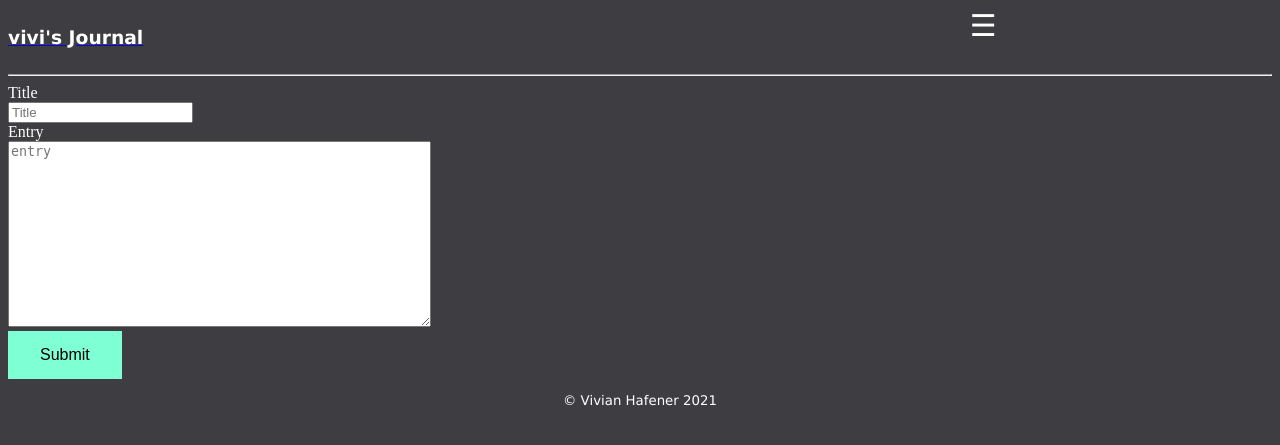
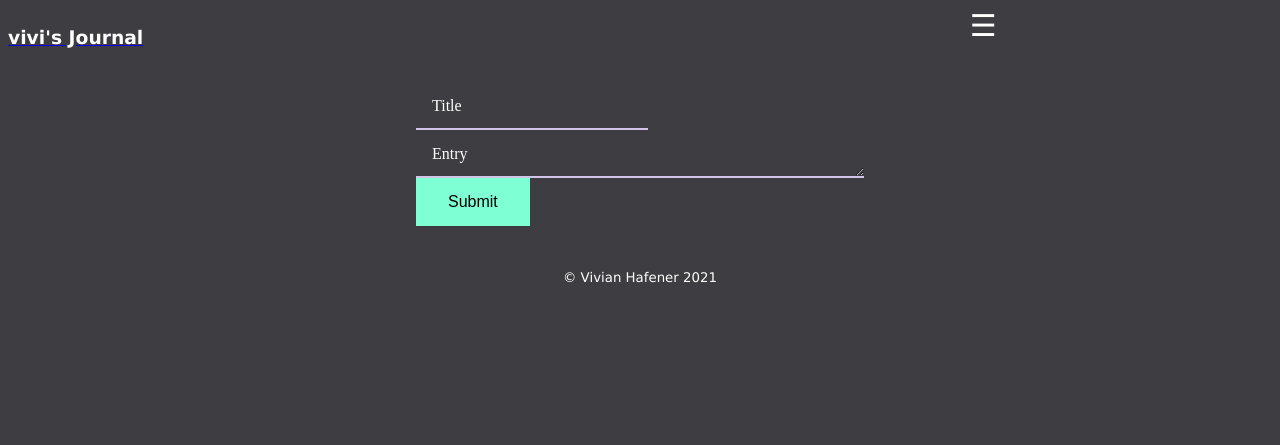
Before and after one commit to vivian-hafener-lanl/journal, a Flask app: page /new in a window 1280 px wide. Shown: the top 445 px of the page. Run offline with Flask 2, Linux system fonts and the light colour scheme; a user stored in the database is signed in.

Commit message:
Started working on the CSS

```diff
--- a/project/static/style.css
+++ b/project/static/style.css
@@ -160,6 +160,207 @@ span {
 
   .show {display: block;}
 
+/* Material design */
+
+/*
+=====
+RESET STYLES
+=====
+*/
+
+.field__input{
+    --uiFieldPlaceholderColor: var(--fieldPlaceholderColor, #767676);
+
+    background-color: transparent;
+    border-radius: 0;
+    border: none;
+
+    -webkit-appearance: none;
+    -moz-appearance: none;
+
+    font-family: inherit;
+    font-size: inherit;
+  }
+
+  .field__input:focus::-webkit-input-placeholder{
+    color: var(--uiFieldPlaceholderColor);
+  }
+
+  .field__input:focus::-moz-placeholder{
+    color: var(--uiFieldPlaceholderColor);
+  }
+
+  /*
+  =====
+  CORE STYLES
+  =====
+  */
+
+  .field{
+    --uiFieldBorderWidth: var(--fieldBorderWidth, 2px);
+    --uiFieldPaddingRight: var(--fieldPaddingRight, 1rem);
+    --uiFieldPaddingLeft: var(--fieldPaddingLeft, 1rem);
+    --uiFieldBorderColorActive: var(--fieldBorderColorActive, rgba(22, 22, 22, 1));
+
+    display: var(--fieldDisplay, inline-flex);
+    position: relative;
+    font-size: var(--fieldFontSize, 1rem);
+  }
+
+  .field__input{
+    box-sizing: border-box;
+    width: var(--fieldWidth, 100%);
+    height: var(--fieldHeight, 3rem);
+    padding: var(--fieldPaddingTop, 1.25rem) var(--uiFieldPaddingRight) var(--fieldPaddingBottom, .5rem) var(--uiFieldPaddingLeft);
+    border-bottom: var(--uiFieldBorderWidth) solid var(--fieldBorderColor, rgba(0, 0, 0, .25));
+  }
+
+  .field__input:focus{
+    outline: none;
+  }
+
+  .field__input::-webkit-input-placeholder{
+    opacity: 0;
+    transition: opacity .2s ease-out;
+  }
+
+  .field__input::-moz-placeholder{
+    opacity: 0;
+    transition: opacity .2s ease-out;
+  }
+
+  .field__input:focus::-webkit-input-placeholder{
+    opacity: 1;
+    transition-delay: .2s;
+  }
+
+  .field__input:focus::-moz-placeholder{
+    opacity: 1;
+    transition-delay: .2s;
+  }
+
+  .field__label-wrap{
+    box-sizing: border-box;
+    pointer-events: none;
+    cursor: text;
+
+    position: absolute;
+    top: 0;
+    right: 0;
+    bottom: 0;
+    left: 0;
+  }
+
+  .field__label-wrap::after{
+    content: "";
+    box-sizing: border-box;
+    width: 100%;
+    height: 0;
+    opacity: 0;
+
+    position: absolute;
+    bottom: 0;
+    left: 0;
+  }
+
+  .field__input:focus ~ .field__label-wrap::after{
+    opacity: 1;
+  }
+
+  .field__label{
+    position: absolute;
+    left: var(--uiFieldPaddingLeft);
+    top: calc(50% - .5em);
+
+    line-height: 1;
+    font-size: var(--fieldHintFontSize, inherit);
+
+    transition: top .2s cubic-bezier(0.9, -0.15, 0.1, 1.15), opacity .2s ease-out, font-size .2s ease-out;
+    will-change: bottom, opacity, font-size;
+  }
+
+  .field__input:focus ~ .field__label-wrap .field__label,
+  .field__input:not(:placeholder-shown) ~ .field__label-wrap .field__label{
+    --fieldHintFontSize: var(--fieldHintFontSizeFocused, .75rem);
+
+    top: var(--fieldHintTopHover, .25rem);
+  }
+
+  /*
+  effect 1
+  */
+
+  .field_v1 .field__label-wrap::after{
+    border-bottom: var(--uiFieldBorderWidth) solid var(--uiFieldBorderColorActive);
+    transition: opacity .2s ease-out;
+    will-change: opacity;
+  }
+
+  /*
+  effect 2
+  */
+
+  .field_v2 .field__label-wrap{
+    overflow: hidden;
+  }
+
+  .field_v2 .field__label-wrap::after{
+    border-bottom: var(--uiFieldBorderWidth) solid var(--uiFieldBorderColorActive);
+    transform: translate3d(-105%, 0, 0);
+    will-change: transform, opacity;
+    transition: transform .285s ease-out .2s, opacity .2s ease-out .2s;
+  }
+
+  .field_v2 .field__input:focus ~ .field__label-wrap::after{
+    transform: translate3d(0, 0, 0);
+    transition-delay: 0;
+  }
+
+  /*
+  effect 3
+  */
+
+  .field_v3 .field__label-wrap::after{
+    border: var(--uiFieldBorderWidth) solid var(--uiFieldBorderColorActive);
+    will-change: opacity, height;
+    transition: height .2s ease-out, opacity .2s ease-out;
+  }
+
+  .field_v3 .field__input:focus ~ .field__label-wrap::after{
+    height: 100%;
+  }
+
+  /*
+  =====
+  LEVEL 4. SETTINGS
+  =====
+  */
+
+  .field{
+    --fieldBorderColor: #D1C4E9;
+    --fieldBorderColorActive: #673AB7;
+  }
+
+  .page{
+    box-sizing: border-box;
+    width: 100%;
+    max-width: 480px;
+    margin: auto;
+    padding: 1rem;
+
+    display: grid;
+    grid-gap: 30px;
+  }
+
+  .substack{
+    border:1px solid #EEE;
+    background-color: #fff;
+    width: 100%;
+    max-width: 480px;
+    height: 280px;
+    margin: 1rem auto;;
+  }
+
 /* General stuff */
 
 label {
@@ -199,6 +400,12 @@ h3 {
     margin: 5px;
 }
 
+.single_entry {
+    margin: 5px;
+    padding-left: 0.9em;
+    padding-right: 0.9em;
+}
+
 .rounded {
     background-color: aquamarine;
     border-radius: 8px;
@@ -210,6 +417,7 @@ h3 {
         width: 100%;
     }
 }
+
 @media only screen and (min-width: 1000px) {
     .rounded {
         /* This next line is imprecise and should be fixed. Currently 50 % activates float due to margins */
--- a/project/templates/entry.html
+++ b/project/templates/entry.html
@@ -26,9 +26,9 @@
         <hr/>
         {% for entry in Journal if entry.id == entry_id %}
         <div class="rounded">
-            <h4 class="entry">{{ entry.title }}</h4>
-            <p class="entry">{{ entry.time.date().strftime("%m/%d/%Y") }} at {{ entry.time.time().strftime("%H:%M:%S") }}</p>
-            <p class="entry">{{ entry.entry }}</p>
+            <h4 class="single_entry">{{ entry.title }}</h4>
+            <p class="single_entry">{{ entry.time.date().strftime("%m/%d/%Y") }} at {{ entry.time.time().strftime("%H:%M:%S") }}</p>
+            <p class="single_entry">{{ entry.entry }}</p>
         </div>
         <form action = "{{ request.path }}" method = "post">
             <input class="button" type="submit" name="delete_button" value="delete_entry">
--- a/project/templates/new.html
+++ b/project/templates/new.html
@@ -25,9 +25,8 @@
 
 
     <main>
+        <div class="page">
             <body>
-            <hr/>
-
                 {%- for category, message in get_flashed_messages(with_categories = true) %}
                 <div class = "notification is-danger">
                     {{ message }}
@@ -35,18 +34,26 @@
                 {%- endfor %}
                 <!-- These could fit the theme better, but for now all functionality is there -->
                 <form action = "{{ request.path }}" method = "post">
-                <label for = "title">Title</label><br>
-                <input type = "text" name = "title" placeholder = "Title" /><br>
-                <!-- <label for = "time">Time and Date</label><br>
-                <input type = "text" name = "time" placeholder = "Time" /><br> -->
-                <label for = "entry">Entry</label><br>
-                <textarea id="text" name="entry" placeholder="entry" rows="12" cols="50"></textarea><br>
+                    <label class="field fieldv_1" for = "title">
+                    <input class="field__input" type = "text" name = "title" placeholder = "Title" >
+                    <span class="field__label-wrap">
+                        <span class="field__label">Title</span>
+                    </span></label><br>
+
+                    <label class="field fieldv_1" for = "entry">
+                    <textarea class="field__input" id="text" name="entry" placeholder="entry" rows="12" cols="50"></textarea><br>
+                    <span class="field__label-wrap">
+                        <span class="field__label">Entry</span>
+                    </span></label><br>
                     <input class="button" type = "submit" value = "Submit" />
+
                 </form>
             </body>
             <footer>
                 <p style="font-size: smaller; text-align: center; color: white;">© Vivian Hafener 2021</p>
             </footer>
+        </div>
+
     </main>
 
     <script>
```
Lines whose indentation alone changed are shown as unchanged.
